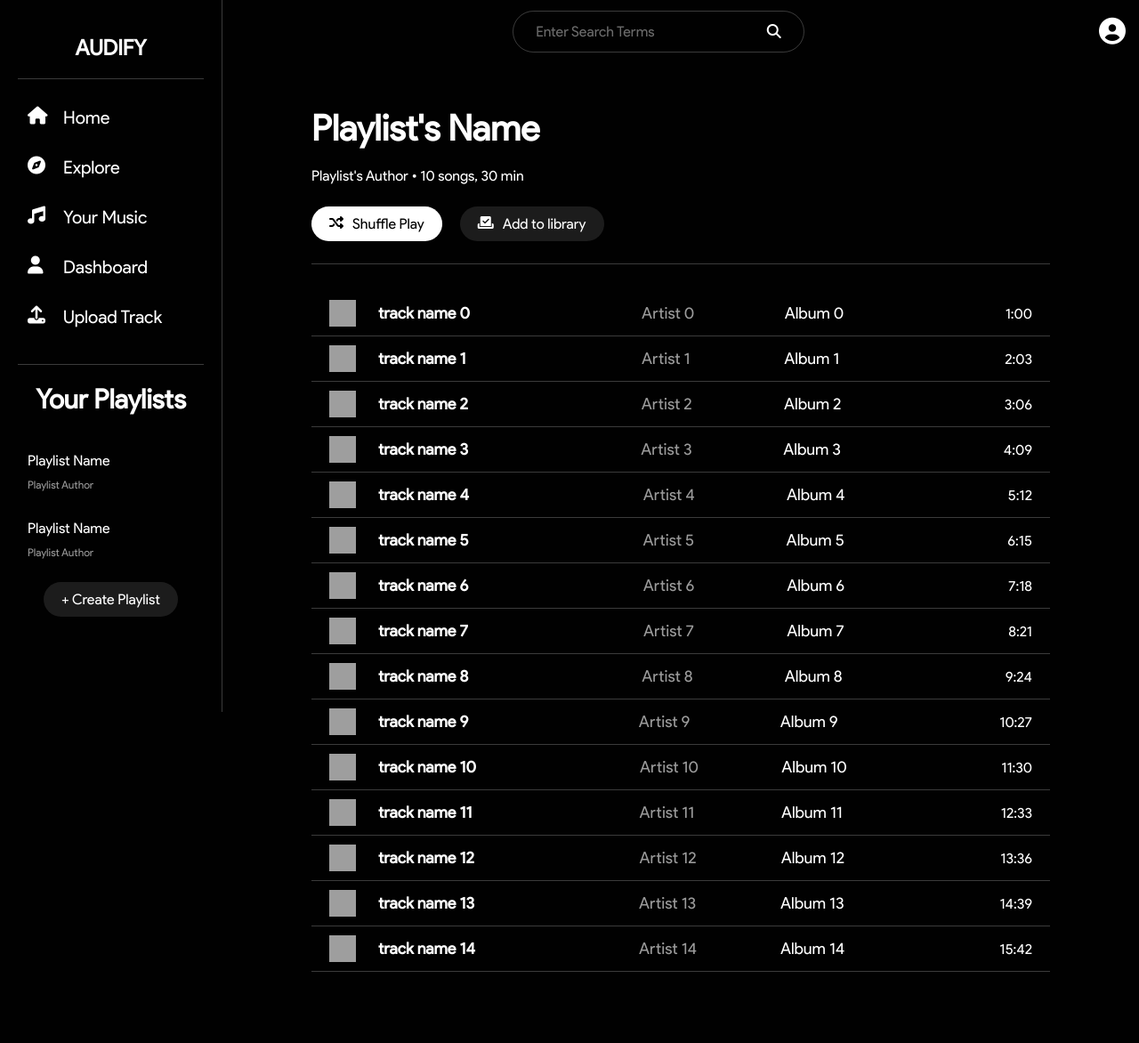
After one commit to kabironline/Audify-Server, a Flask app: template templates/music/playlist.html in a window 1280 px wide. The commit adds this page. Shown: the whole page at 89% size. Run offline with Flask 3, Linux system fonts and the light colour scheme; the template is opened without the code that fills it, so the values that code supplies are empty; some libraries are stand-ins or nearby versions; grey boxes are pictures that could not be loaded.

Commit message:
Added Playlist page

```diff
--- a/app.py
+++ b/app.py
@@ -41,6 +41,7 @@ app.add_url_rule(
     "/register", "register", membership.routes.register, methods=["GET", "POST"]
 )
 app.add_url_rule("/upload", "upload", music.routes.upload, methods=["GET", "POST"])
+app.add_url_rule("/playlist", "playlist", music.routes.playlist)
 app.add_url_rule("/player", "player", music.routes.player)
 app.add_url_rule("/explore", "explore", music.routes.explore)
 app.add_url_rule("/new_releases", "new_releases", music.routes.new_releases)
--- a/music/routes/__init__.py
+++ b/music/routes/__init__.py
@@ -4,3 +4,4 @@ from .explore import *
 from .new_releases import *
 from .top_charts import *
 from .upload import *
+from .playlist import *
--- a/static/css/base.css
+++ b/static/css/base.css
@@ -18,6 +18,8 @@
   margin: 0.5rem auto;
   border-radius: 20px;
   transition: background-color 0.1s ease-in-out;
+  display: inline-flex;
+  gap: 1rem;
 
   &:hover {
     background-color: var(--color-hover);
--- /dev/null
+++ b/static/css/playlist.css
@@ -0,0 +1,11 @@
+.playlist-header {
+  display: flex;
+  flex-direction: column;
+  align-items: flex-start;
+  gap: 2rem;
+}
+
+.playlist-header__buttons {
+  display: flex;
+  gap: 2rem;
+}
--- /dev/null
+++ b/templates/music/playlist.html
@@ -0,0 +1,58 @@
+{% extends "base.html"%}
+{%block title%}Playlist{%endblock%}
+{%block m_head%}
+<link rel="stylesheet" href="{{url_for('static', filename='css/playlist.css')}}">
+{%endblock%}
+{%block m_content%}
+
+<section class="section">
+  <div class="playlist-header">
+    <h2 class="heading-2">
+      <!-- TODO: UPDATE THIS -->
+      Playlist's Name
+    </h2>
+    <p class="playlist-header__description">
+      Playlist's Author • 10 songs, 30 min
+    </p>
+
+    <div class="playlist-header__buttons">
+      <a href="/" class="btn btn--white"><i class="fas fa-shuffle"></i>Shuffle Play</a>
+      <a href="/" class="btn "><i class="fas fa-check-to-slot"></i>Add to library</a>
+    </div>
+  </div>
+  <hr class="hr">
+</section>
+<section class="section section-playlist-songs">
+  <ul class="track-list">
+    <!-- TODO: GENERATE DYNAMICALLY -->
+    {% for n in range(0,15) %}
+    <li class="track-item">
+      <!-- TODO: Link to music -->
+      <a href="/" class="track-item__link">
+        <div class="track-item__cover">
+          <img src="https://picsum.photos/100?random={{n}}" alt="" class="track-item__cover--img">
+          <i class="fas fa-play track-item__cover--playbutton"></i>
+        </div>
+        <span class="track-item__title">track name {{ n }}</span>
+        <span class="track-item__artist">Artist {{ n }}</span>
+        <!-- TODO: Add link to album -->
+        <span class="track-item__album">Album {{ n }}</span>
+      </a>
+      <div class="track-item__cta">
+        <a href="/" class="track-item__cta-link track-item__cta--like">
+          <!-- TODO: Add non liked icons and make it functional -->
+          <i class="fas fa-thumbs-up"></i>
+        </a>
+        <a href="/" class="track-item__cta-link track-item__cta--like">
+          <i class="fas fa-ellipsis-vertical"></i>
+        </a>
+      </div>
+      <p class="track-item__length">
+        {{ n+1 }}:{{ '%02d' | format(n*3) }}
+      </p>
+    </li>
+    {% endfor %}
+  </ul>
+</section>
+
+{% endblock %}
```
Also changed, not shown: music/routes/playlist.py (+8 -0 lines).
